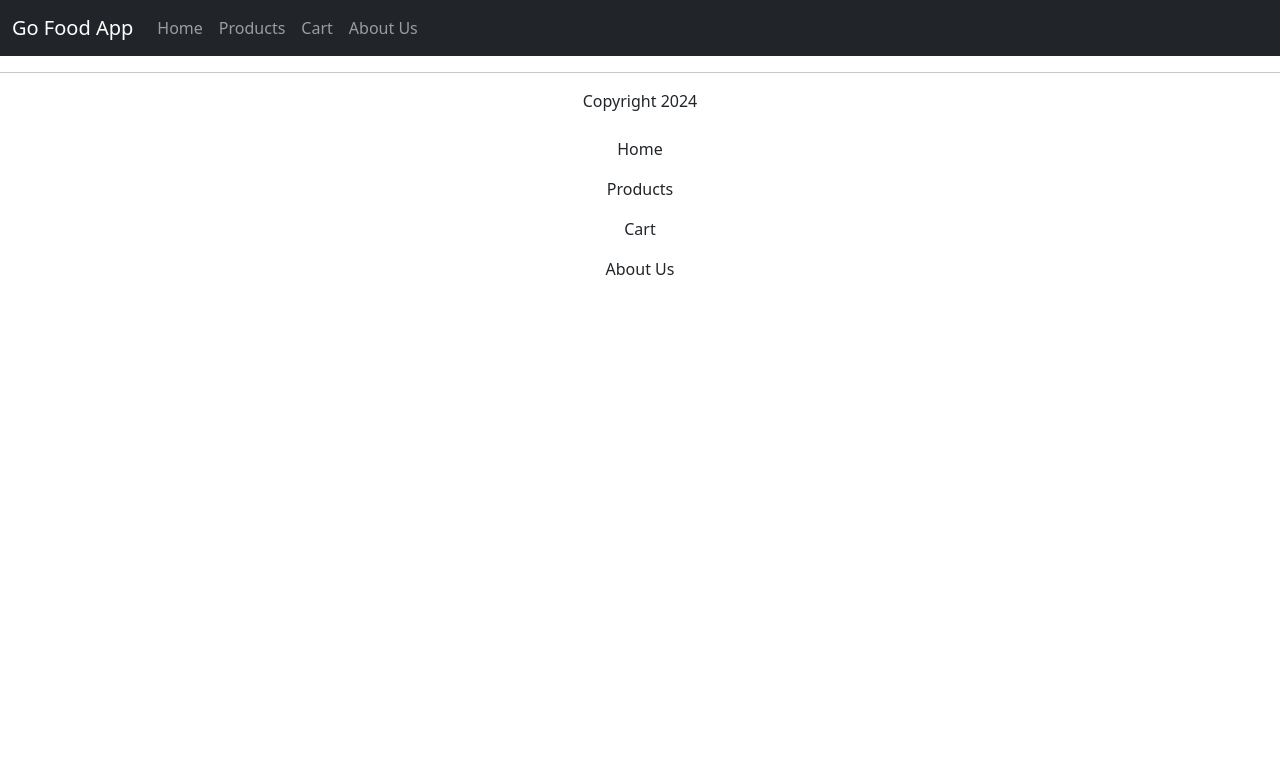
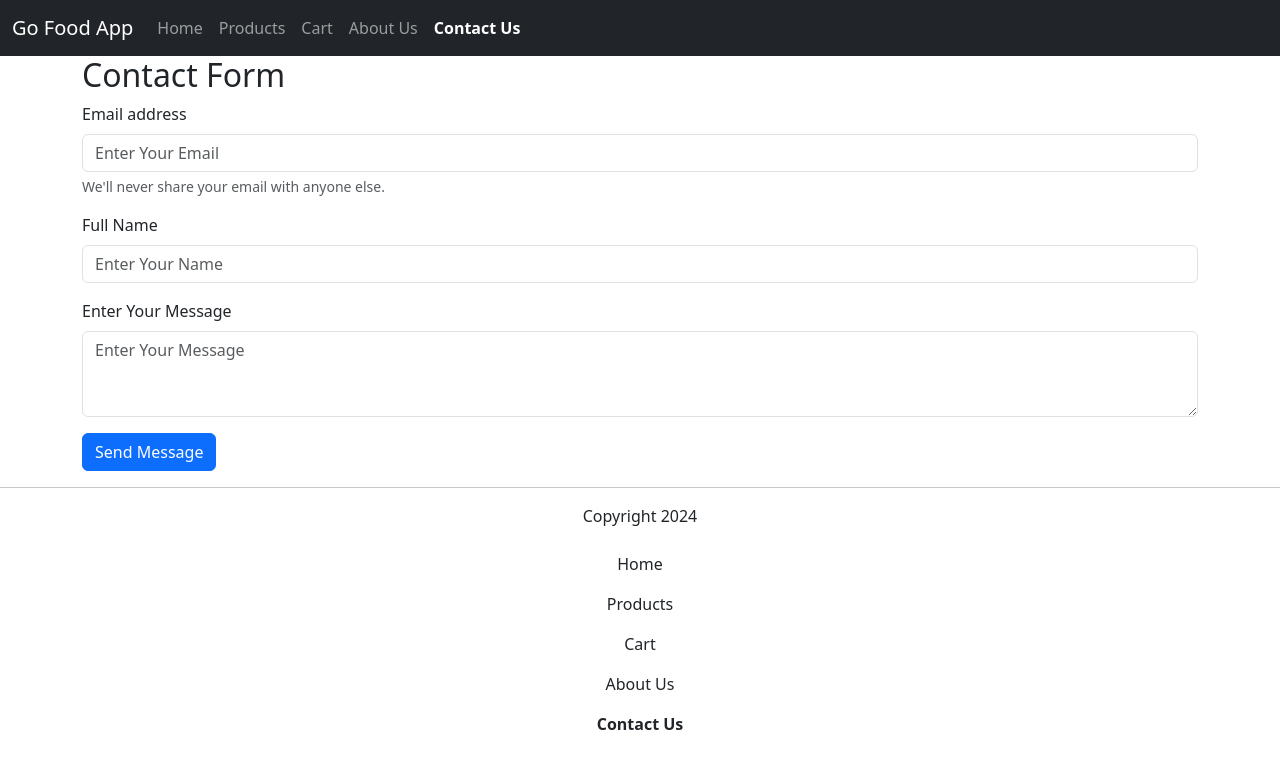
Before and after one commit to prateekdewangan615/go-food-react-app, a React (Vite) app: page /contact in a window 1280 px wide. Shown: the top 768 px of the page. Built offline with nearby package versions, Linux system fonts and the light colour scheme.

Commit message:
Created and Updated the Contact.tsx component

```diff
--- a/package.json
+++ b/package.json
@@ -29,6 +29,6 @@
     "globals": "^15.11.0",
     "typescript": "~5.6.2",
     "typescript-eslint": "^8.11.0",
-    "vite": "^5.4.10"
+    "vite": "^5.4.11"
   }
 }
--- a/src/App.tsx
+++ b/src/App.tsx
@@ -1,4 +1,3 @@
-
 import "./App.css";
 import Header from "./components/shared/Header";
 import Footer from "./components/shared/Footer";
@@ -10,7 +9,7 @@ import About from "./pages/About";
 import AddProduct from "./components/products/AddProduct";
 import ProductDetails from "./components/products/ProductDetails";
 import UpdateProduct from "./components/products/UpdateProduct";
-
+import Contact from "./components/Contact/Contact";
 
 function App() {
   return (
@@ -27,7 +26,9 @@ function App() {
           <Route path="/products/:id" element={<ProductDetails />} />
           <Route path="/products/:id/edit" element={<UpdateProduct />} />
           <Route path="/cart" element={<Cart />} />
-          <Route path="/about" element={<About/>} />
+          <Route path="/about" element={<About />} />
+          <Route path="/contact" element={<Contact />} />
+
         </Routes>
       </main>
 
--- /dev/null
+++ b/src/components/Contact/Contact.tsx
@@ -0,0 +1,102 @@
+import { useState } from "react";
+
+const Contact = () => {
+  // State to track the submission status
+  const [isSubmitting, setIsSubmitting] = useState(false);
+
+  // Define onSubmit function outside the JSX return
+  const onSubmit = async (event: React.FormEvent<HTMLFormElement>) => {
+    event.preventDefault(); // Prevent form submission (default behavior)
+
+    // Disable the submit button immediately when the form is submitted
+    setIsSubmitting(true);
+
+    const formData = new FormData(event.target as HTMLFormElement); // Get form data
+    formData.append("access_key", "44f43c90-6302-437c-a217-00557f03cbf6"); // Append access key
+
+    const object = Object.fromEntries(formData); // Convert form data to object
+    const json = JSON.stringify(object); // Convert object to JSON string
+
+    try {
+      const res = await fetch("https://api.web3forms.com/submit", {
+        method: "POST",
+        headers: {
+          "Content-Type": "application/json",
+          Accept: "application/json",
+        },
+        body: json,
+      }).then((res) => res.json());
+
+      if (res.success) {
+        console.log("Success", res); // Handle success response
+        // Optionally reset the form or show a success message
+      }
+    } catch (error) {
+      console.error("Error submitting form", error); // Handle error
+    }
+  };
+
+  return (
+    <section className="contact">
+      <form onSubmit={onSubmit}>
+        <h2>Contact Form</h2>
+
+        <div className="mb-3">
+          <label htmlFor="exampleInputEmail1" className="form-label">
+            Email address
+          </label>
+          <input
+            type="email"
+            className="form-control"
+            id="exampleInputEmail1"
+            aria-describedby="emailHelp"
+            name="email"
+            placeholder="Enter Your Email"
+            required
+          />
+          <div id="emailHelp" className="form-text">
+            We'll never share your email with anyone else.
+          </div>
+        </div>
+
+        <div className="mb-3">
+          <label htmlFor="exampleInputName1" className="form-label">
+            Full Name
+          </label>
+          <input
+            type="name"
+            className="form-control"
+            id="exampleInputName1"
+            placeholder="Enter Your Name"
+            name="name"
+            required
+          />
+        </div>
+
+        <div className="mb-3">
+          <label htmlFor="exampleFormControlTextarea1" className="form-label">
+            Enter Your Message
+          </label>
+          <textarea
+            className="form-control"
+            id="exampleFormControlTextarea1"
+            rows={3}
+            name="message"
+            placeholder="Enter Your Message"
+            required
+          ></textarea>
+        </div>
+
+        <button
+          type="submit"
+          className="btn btn-primary"
+          disabled={isSubmitting}
+        >
+          {isSubmitting ? "Message Sent" : "Send Message"}
+        </button>
+      </form>
+    </section>
+  );
+};
+
+export default Contact;
--- a/src/components/shared/MenuList.tsx
+++ b/src/components/shared/MenuList.tsx
@@ -41,6 +41,15 @@ const MenuList = () => {
           About Us
         </NavLink>
       </li>
+      <li className="nav-item">
+        <NavLink
+          className="nav-link"
+          to="/contact"
+          style={({ isActive }) => isActive ? { fontWeight: 'bold' } : {}}
+        >
+          Contact Us
+        </NavLink>
+      </li>
     </ul>
   );
 };
```
Also changed, not shown: 1 other file (tests, documents, lock files or other folders).
